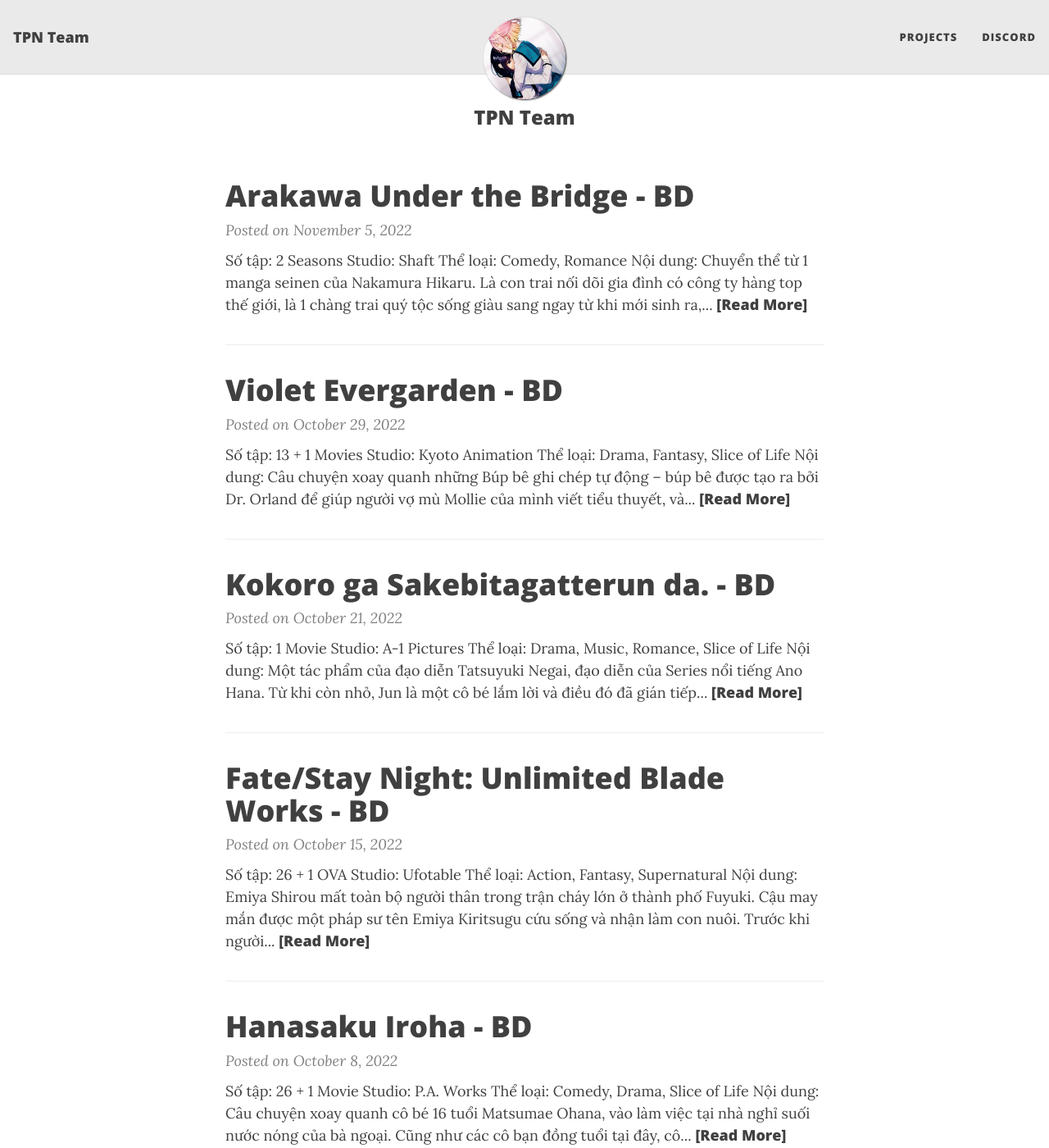
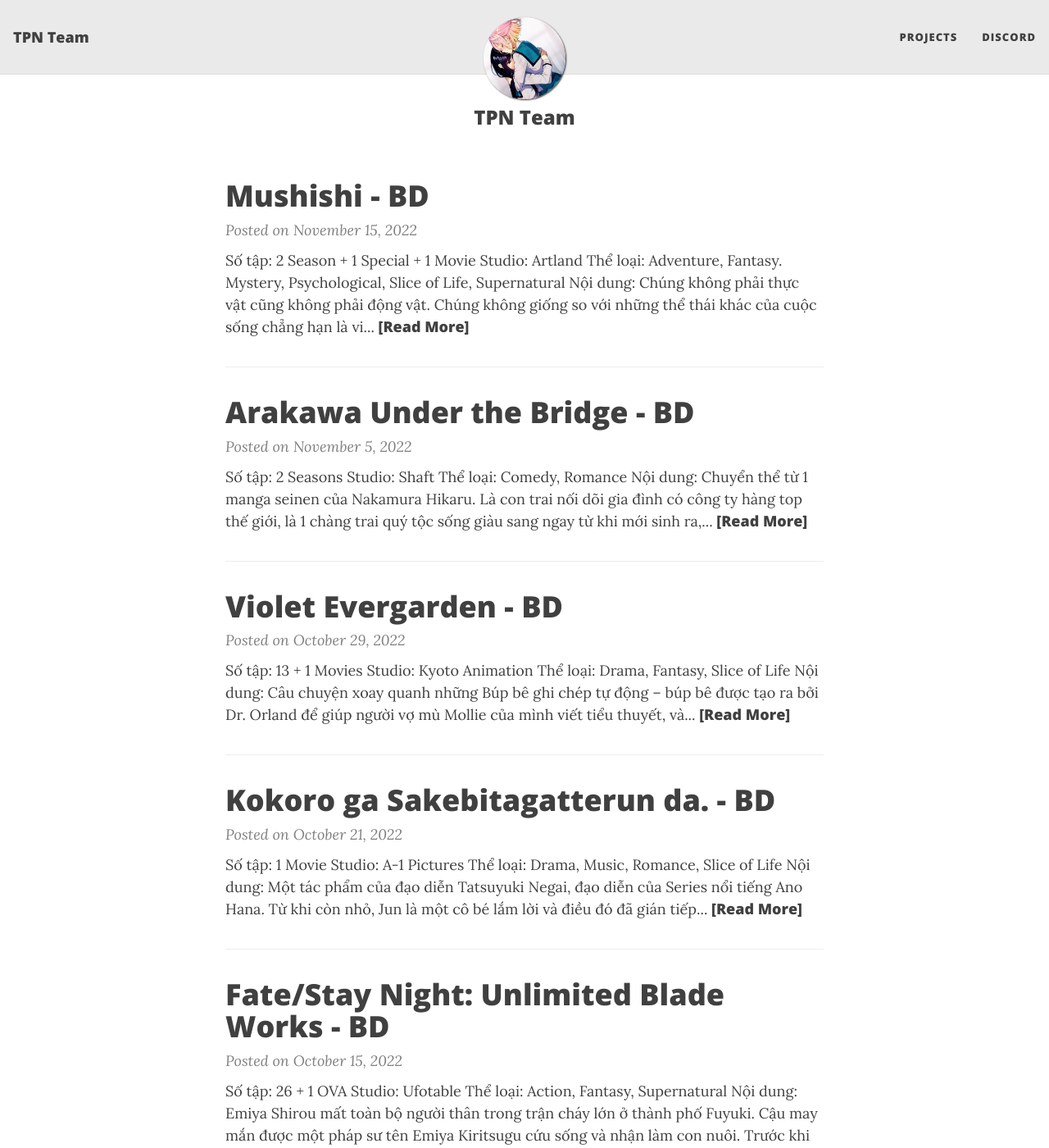
Before and after one commit to TPN-Team/TPN-Team.github.io, a Jekyll site: the page built from index.html, in a window 1280 px wide and 1400 px high. Shown: the whole window at 82% size. Built offline with Jekyll 4.4.1, drawn with Linux system fonts in a browser that asks for light colours; nearby versions of some CDN libraries; the list of posts is cut into pages by our own code.

Commit message:
Mushishi

```diff
--- /dev/null
+++ b/_posts/2022-11-15-mushishi.md
@@ -0,0 +1,23 @@
+---
+layout: post
+title: "Mushishi - BD"
+share-description: ""
+tags: [Mushishi]
+comments: false
+---
+
+![Thumb](https://tpn-team.github.io/assets/img/Mushishi_thumb.jpg){: .mx-auto.d-block :}
+<center>
+<b>Số tập:</b> 2 Season + 1 Special + 1 Movie <br>
+<b>Studio:</b> Artland <br>
+<b>Thể loại:</b> Adventure, Fantasy. Mystery, Psychological, Slice of Life, Supernatural <br>
+<b>Nội dung:</b> Chúng không phải thực vật cũng không phải động vật. Chúng không giống so với những thể thái khác của cuộc sống chẳng hạn là vi trùng – sinh vật và nấm . Thay vào đó chúng trông giống hình thể nguyên thuỷ của sự sống và được biết đến thông thường là “Mushi”. Sự tồn tại và xuất hiện của chúng nhiều người không biết và chỉ có một số lượng giới hạn nhận biết được nó. Ginko là một “Mushi-shi” , người đi khắp nơi để nghiên cứu và khám phá nhiều hơn về Mushi. Trong quá trình ấy, anh cũng giúp đỡ những con người gặp vấn đề với các sự cố siêu nhiên mà có thể liên quan tới Mushi. <br>
+
+<hr>
+
+<b>Nhân sự:</b> Josée <br>
+Cảm ơn <b>Clip-sub</b> đã làm ra bản dịch chất lượng này. <br>
+Chúc các bạn xem film vui vẻ!<br><br>
+<b><a href="https://github.com/TPN-Team/TPN-Team-DDL/blob/master/Mushishi.md">DDL</a></b> <br>
+</center>
+<!-- excerpt-end -->
```
Also changed, not shown: projects.md (+1 -0 lines), assets/img/Mushishi.jpg (added), 1 other file.
